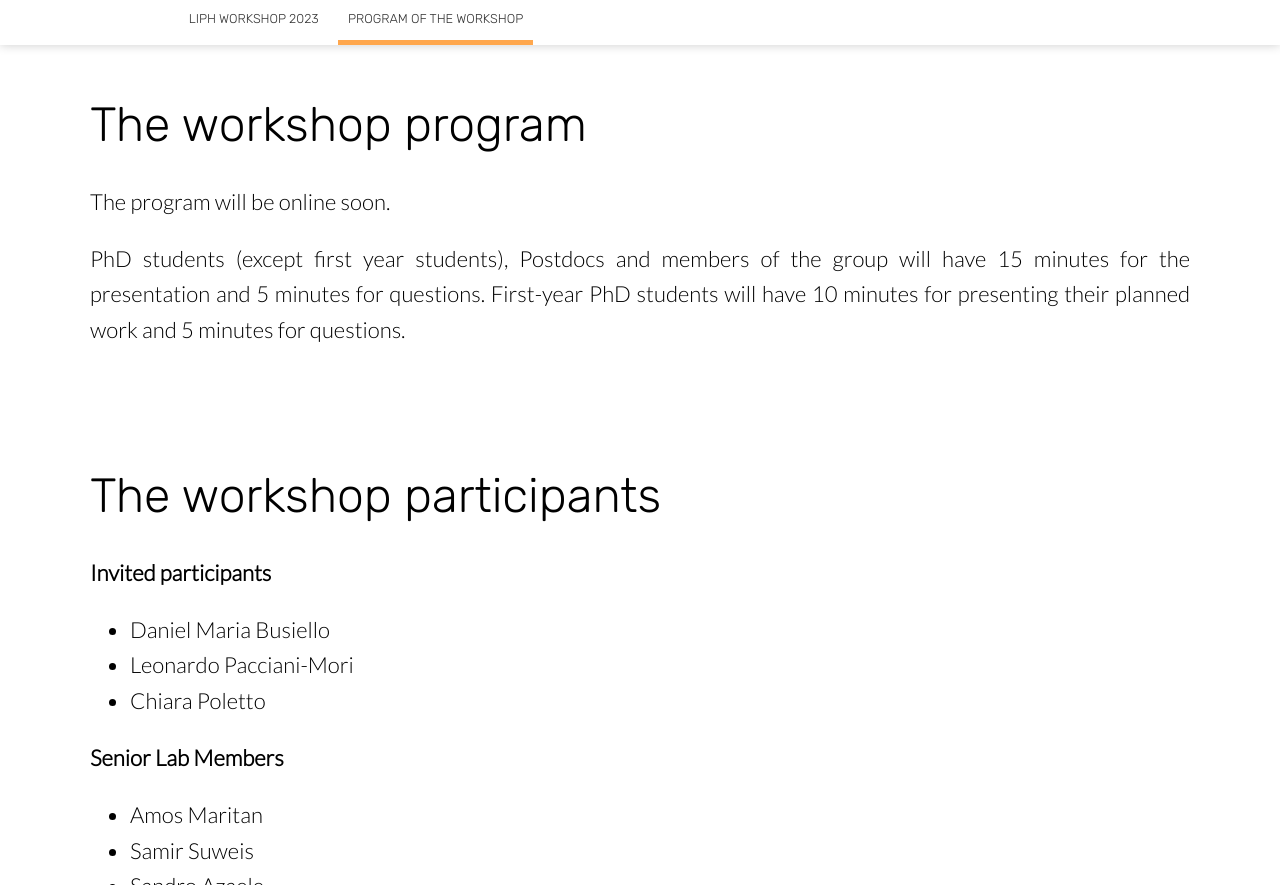
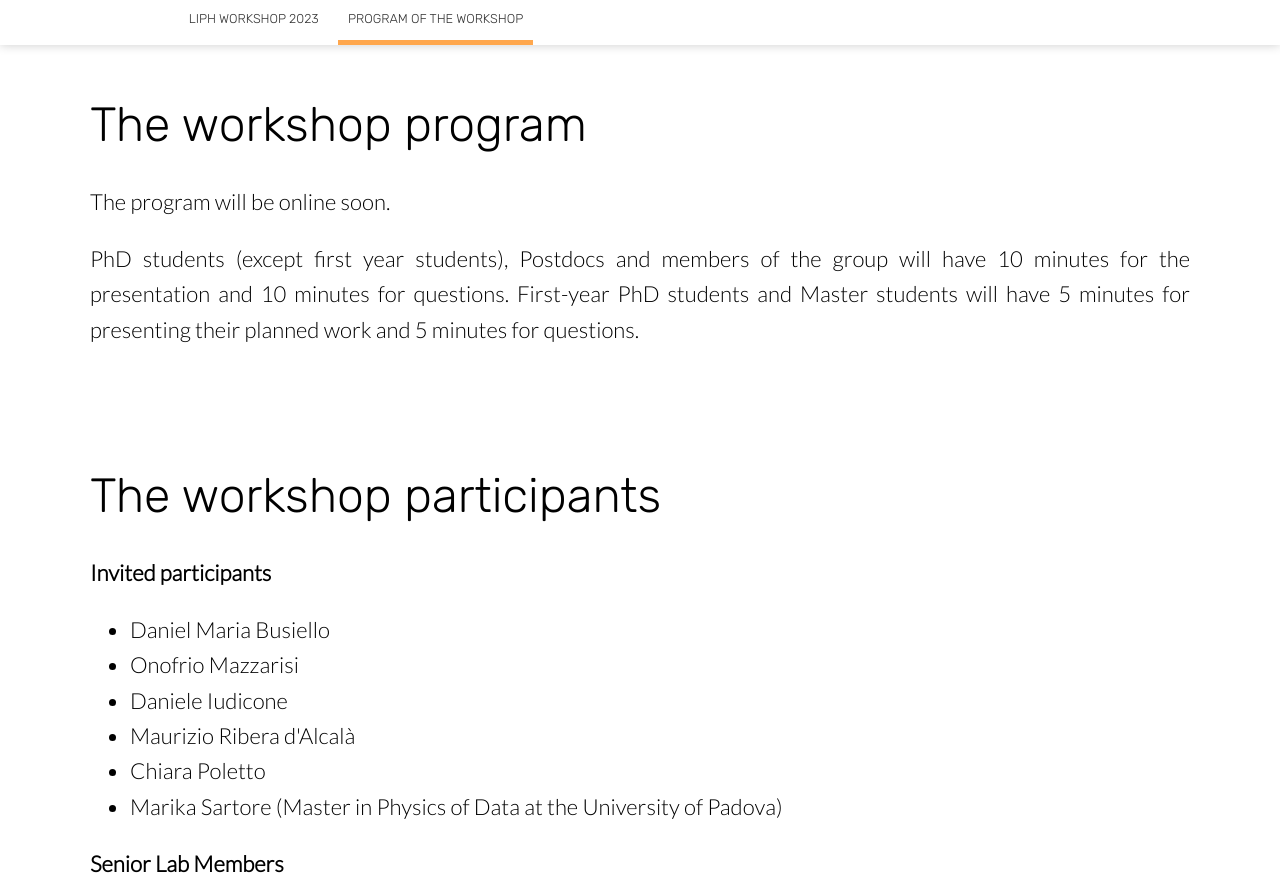
Before and after one commit to liphlab/liphworkshop2023, a Jekyll site: the page built from program.html, in a window 1280 px wide and 900 px high, scrolled down 889 px, cut to the strip 15-900 px from the top of the window. Built offline with Jekyll 4.4.1, drawn with Linux system fonts in a browser that asks for light colours; nearby versions of some CDN libraries.

Commit message:
Updated partecipants

```diff
--- a/program.html
+++ b/program.html
@@ -42,7 +42,7 @@ image: /images/asiago1.jpg
 
 						<p>The program will be online soon.</p>
 
-						<p>PhD students (except first year students), Postdocs and members of the group will have 15 minutes for the presentation and 5 minutes for questions. First-year PhD students will have 10 minutes for presenting their planned work and 5 minutes for questions.</p>
+						<p>PhD students (except first year students), Postdocs and members of the group will have 10 minutes for the presentation and 10 minutes for questions. First-year PhD students and Master students will have 5 minutes for presenting their planned work and 5 minutes for questions.</p>
 
 					</div>
 				</div>
@@ -56,8 +56,11 @@ image: /images/asiago1.jpg
 					<strong>Invited participants</strong>
 					<ul>
 						<li>Daniel Maria Busiello</li>
-						<li>Leonardo Pacciani-Mori</li>
+						<li>Onofrio Mazzarisi</li>
+						<li>Daniele Iudicone</li>
+						<li>Maurizio Ribera d'Alcalà</li>
 						<li>Chiara Poletto</li>
+						<li>Marika Sartore (Master in Physics of Data at the University of Padova)</li>
 					</ul>
 				</p>
 				<p class="editable" style = "text-align: justify;text-justify: inter-word;">
```
